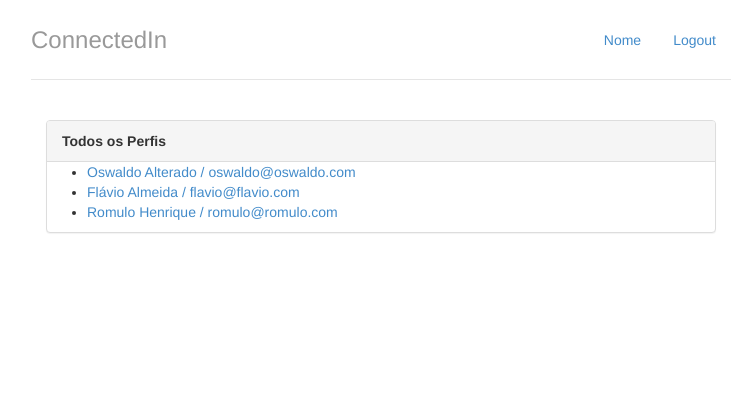
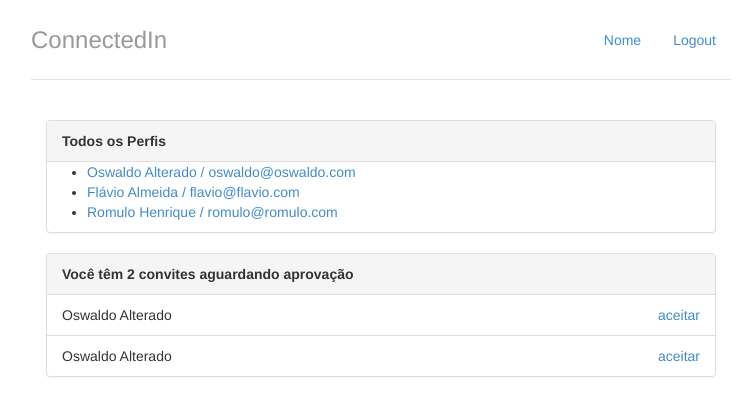
Before and after one commit to Elton-Santos/Python_Django, a Django app: page / in a window 1280 px wide. Shown: the top 416 px of the page, without its empty margins (259-1006 px from the left). Run offline with Django 3.2, Linux system fonts and the light colour scheme; data comes from the database, SQL or seed files in the repository; both versions use the stored data as it was after the commit.

Commit message:
lesson 8

```diff
--- a/connectedin/perfis/templates/index.html
+++ b/connectedin/perfis/templates/index.html
@@ -18,5 +18,31 @@
     <p>Nenhum perfil encontrado</p>
     {% endif %}
   </div>
+
+  <!-- bloco novo de código que exibe os convites -->
+
+    <div class="panel panel-default">
+        {% with total_de_convites=perfil_logado.convites_recebidos.count %}
+          {% if total_de_convites %}
+              <div class="panel-heading">
+                  <strong>Você têm {{ total_de_convites }} convite{{ total_de_convites |pluralize }} aguardando aprovação</strong>
+              </div>
+              <ul class="list-group">
+                  {% for convite in perfil_logado.convites_recebidos.all %}
+                      <li class="list-group-item">
+                              {{ convite.solicitante.nome }}
+                              <a href="#" class="pull-right">aceitar</a>
+                      </li>
+                  {% endfor %}
+              </ul>
+          {% else %}
+              <div class="panel-body">
+                  <p>Nenhum convite recebido :(</p>
+              </div>
+          {% endif %}
+        {% endwith %}
+    </div>
+
+    <!-- fim do bloco novo -->
 </div>
 {% endblock %}
--- a/connectedin/perfis/views.py
+++ b/connectedin/perfis/views.py
@@ -2,7 +2,7 @@ from django.shortcuts import render, redirect
 from perfis.models import Perfil
 
 def index(request):
-    return render(request, 'index.html', {'perfis' : Perfil.objects.all()})
+    return render(request, 'index.html', {'perfis' : Perfil.objects.all(), 'perfil_logado' : get_perfil_logado(request) })
 
 def exibir(request, perfil_id):
 
```
Also changed, not shown: connectedin/db.sqlite3, 1 other file.
